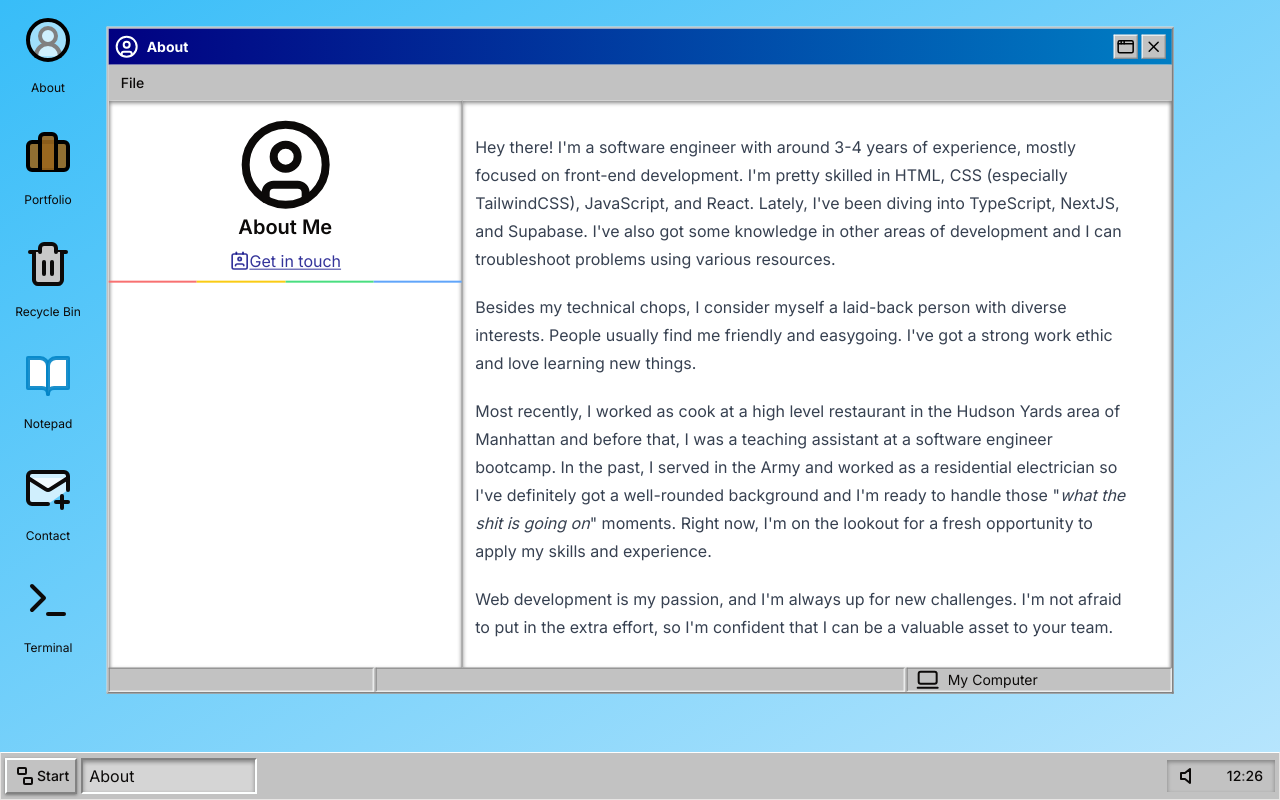
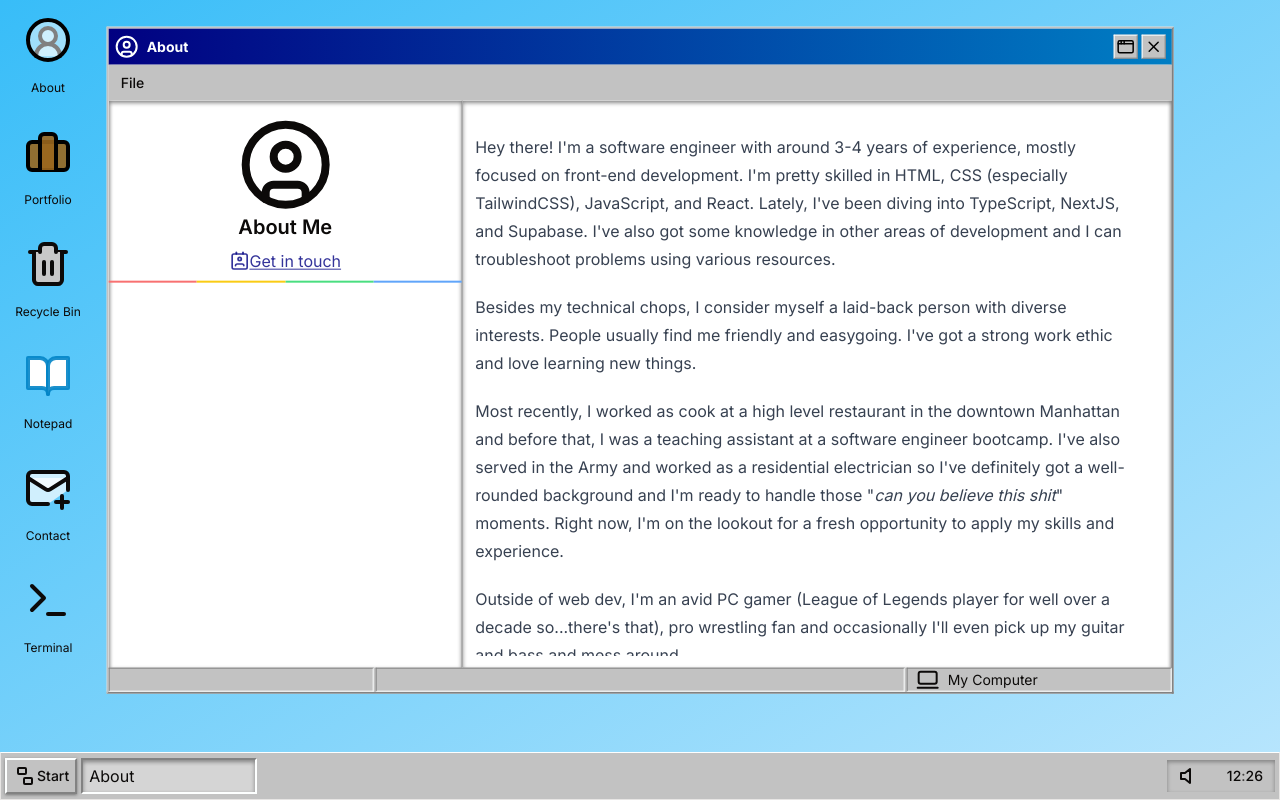
Before and after one commit to jccdev45/portfolio, a Next.js app: page /about in a window 1280 px wide. Built offline with nearby package versions, Linux system fonts and the light colour scheme.

Commit message:
Minor changes & fixes

```diff
--- a/app/about/page.tsx
+++ b/app/about/page.tsx
@@ -51,13 +51,19 @@ export default function AboutPage() {
             </p>
             <p className="">
               Most recently, I worked as cook at a high level restaurant in the
-              Hudson Yards area of Manhattan and before that, I was a teaching
-              assistant at a software engineer bootcamp. In the past, I served
-              in the Army and worked as a residential electrician so I&apos;ve
-              definitely got a well-rounded background and I&apos;m ready to
-              handle those &quot;<i>what the shit is going on</i>&quot; moments.
-              Right now, I&apos;m on the lookout for a fresh opportunity to
-              apply my skills and experience.
+              downtown Manhattan and before that, I was a teaching assistant at
+              a software engineer bootcamp. I&apos;ve also served in the Army
+              and worked as a residential electrician so I&apos;ve definitely
+              got a well-rounded background and I&apos;m ready to handle those
+              &quot;<i>can you believe this shit</i>&quot; moments. Right now,
+              I&apos;m on the lookout for a fresh opportunity to apply my skills
+              and experience.
+            </p>
+            <p className="">
+              Outside of web dev, I&apos;m an avid PC gamer (League of Legends
+              player for well over a decade so...there&apos;s that), pro
+              wrestling fan and occasionally I&apos;ll even pick up my guitar
+              and bass and mess around.
             </p>
             <p className="">
               Web development is my passion, and I&apos;m always up for new
--- a/components/window/window-wrapper.tsx
+++ b/components/window/window-wrapper.tsx
@@ -11,12 +11,6 @@ import {
   MenubarMenu,
   MenubarTrigger,
 } from "@/components/ui/menubar";
-import {
-  Tooltip,
-  TooltipContent,
-  TooltipProvider,
-  TooltipTrigger,
-} from "@/components/ui/tooltip";
 import { cn } from "@/lib/utils";
 
 type WindowWrapperProps = {
@@ -28,7 +22,7 @@ type WindowWrapperProps = {
   menu?: {
     trigger: string;
     items: {
-      action?: ((actionProp: string | undefined) => void) | null;
+      action?: null;
       title: string;
       icon: JSX.Element;
       tooltip: string;
@@ -38,7 +32,6 @@ type WindowWrapperProps = {
 };
 
 export function WindowWrapper({
-  actionProp,
   bottomBar,
   children,
   expand,
@@ -96,23 +89,22 @@ export function WindowWrapper({
                   </MenubarTrigger>
                   <MenubarContent className="ml-1 -mt-2 rounded-none bg-windows">
                     {menuItem.items.map((item) => (
-                      <TooltipProvider key={item.title}>
-                        <Tooltip>
-                          <TooltipTrigger asChild>
-                            <MenubarItem
-                              onClick={() =>
-                                item.action && item.action(actionProp)
-                              }
-                            >
-                              <>{item.icon}</>{" "}
-                              <span className="mx-2">{item.title}</span>
-                            </MenubarItem>
-                          </TooltipTrigger>
-                          <TooltipContent>
-                            {item.tooltip ? item.tooltip : null}
-                          </TooltipContent>
-                        </Tooltip>
-                      </TooltipProvider>
+                      <MenubarItem key={item.title}>
+                        {item.title === "Exit" ? (
+                          <Link
+                            href="/"
+                            className="flex items-center w-full hover:bg-transparent"
+                          >
+                            <>{item.icon}</>{" "}
+                            <span className="mx-2">{item.title}</span>
+                          </Link>
+                        ) : (
+                          <>
+                            {item.icon}
+                            <span className="mx-2">{item.title}</span>
+                          </>
+                        )}
+                      </MenubarItem>
                     ))}
                   </MenubarContent>
                 </MenubarMenu>
@@ -121,14 +113,7 @@ export function WindowWrapper({
           )}
         </div>
 
-        <div
-          className={cn(
-            `w-full relative h-full`
-            // bottomBar ? `h-[calc(100%-24px)]` : `h-full`
-          )}
-        >
-          {children}
-        </div>
+        <div className={cn(`w-full relative h-full`)}>{children}</div>
 
         <div
           className={cn(
--- a/lib/constants.tsx
+++ b/lib/constants.tsx
@@ -100,16 +100,15 @@ export const menuItems = {
             return playSound("save");
           },
           title: "Save",
-          tooltip: "Max 10 notes",
           icon: <Save />,
         },
-        { action: null, title: "Exit", tooltip: "", icon: <XCircle /> },
+        { action: null, title: "Exit", icon: <XCircle /> },
       ],
     },
     {
       trigger: "Edit",
       items: [
-        { action: null, title: "Copy", tooltip: "", icon: <Copy /> },
+        { action: null, title: "Copy", icon: <Copy /> },
         {
           action: null,
           title: "Paste",
@@ -128,13 +127,11 @@ export const menuItems = {
             return playSound("empty");
           },
           title: "Empty",
-          tooltip: "",
           icon: <FileX2 />,
         },
         {
           action: null,
           title: "Exit",
-          tooltip: "",
           icon: <XCircle />,
         },
       ],
@@ -143,7 +140,7 @@ export const menuItems = {
   default: [
     {
       trigger: "File",
-      items: [{ action: null, title: "Exit", tooltip: "", icon: <XCircle /> }],
+      items: [{ action: null, title: "Exit", icon: <XCircle /> }],
     },
   ],
 };
```
